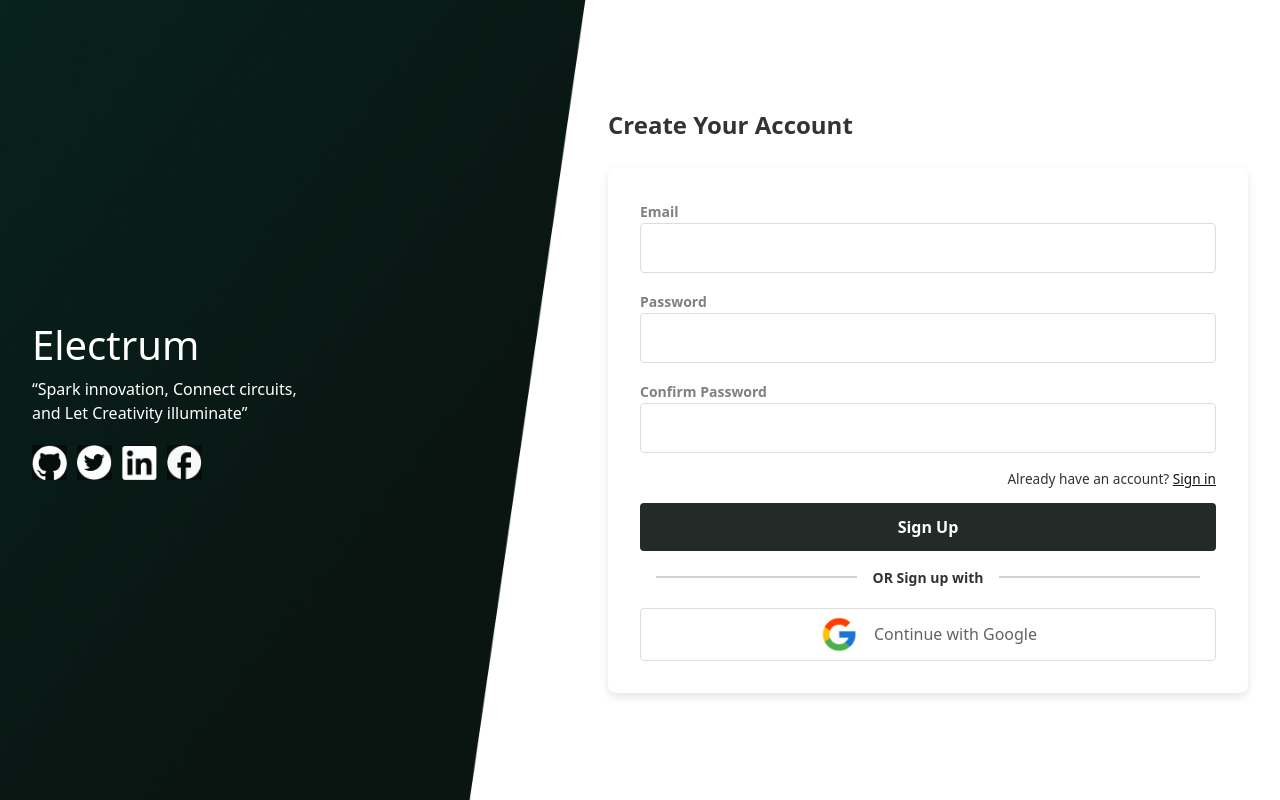
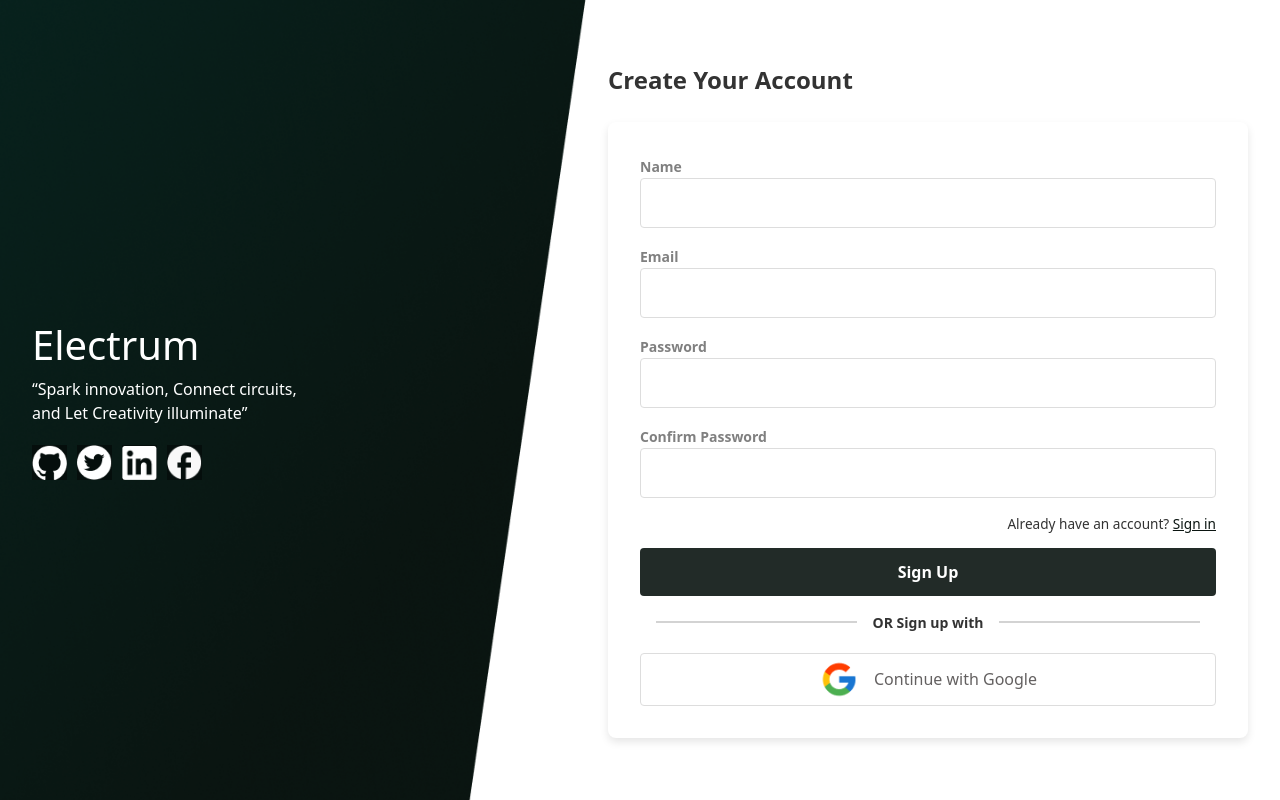
Before and after one commit to ShahinurAlamBhuiyan/electrum_client, a React (Vite) app: page /sign-up in a window 1280 px wide. Built offline with nearby package versions, Linux system fonts and the light colour scheme; no server answers.

Commit message:
add post request for signup

```diff
--- a/package.json
+++ b/package.json
@@ -10,6 +10,7 @@
     "preview": "vite preview"
   },
   "dependencies": {
+    "axios": "^1.6.8",
     "bootstrap": "^5.3.3",
     "dotenv": "^16.4.5",
     "firebase": "^10.11.0",
--- a/src/components/Auth/SignUp/SignUpFormContainer.jsx
+++ b/src/components/Auth/SignUp/SignUpFormContainer.jsx
@@ -7,11 +7,14 @@ import {
   doSignInWithGoogle
 } from '../firebase/auth'
 
+import axios from 'axios'
+
 import googleIcon from '../../../assets/Social_icons/googleIcon.png'
 import { useAuth } from '../contexts/authContext'
 
 const SignUpFormContainer = () => {
   const { userLoggedIn } = useAuth()
+  const [name, setName] = useState('')
   const [email, setEmail] = useState('')
   const [password, setPassword] = useState('')
   const [confirmPassword, setConfirmPassword] = useState('')
@@ -29,6 +32,17 @@ const SignUpFormContainer = () => {
       try {
         await doCreateUserWithEmailAndPassword(email, password)
         alert('your account created successfully!')
+        try {
+          const response = await axios.post(
+            'http://localhost:3001/api/signup',
+            { name, email, password }
+          )
+          console.log(response.data.message)
+        } catch (error) {
+          console.error('Sign-up failed:', error.response.data.error)
+          setErrorMessage('Sign-up failed. Please try again.')
+          setIsSigningUp(false)
+        }
       } catch (error) {
         setErrorMessage('Sign-up failed. Please try again.')
         setIsSigningUp(false)
@@ -54,6 +68,17 @@ const SignUpFormContainer = () => {
       <div className='signup-form-header'>Create Your Account</div>
       <div className='signup-form-wrapper'>
         <form onSubmit={onSubmit}>
+          <>
+            <label className='signup-form-label'>Name</label>
+            <input
+              type='name'
+              autoComplete='name'
+              required
+              value={name}
+              onChange={e => setName(e.target.value)}
+              className='signup-form-input'
+            />
+          </>
           <>
             <label className='signup-form-label'>Email</label>
             <input
```
Also changed, not shown: 1 other file (tests, documents, lock files or other folders).
